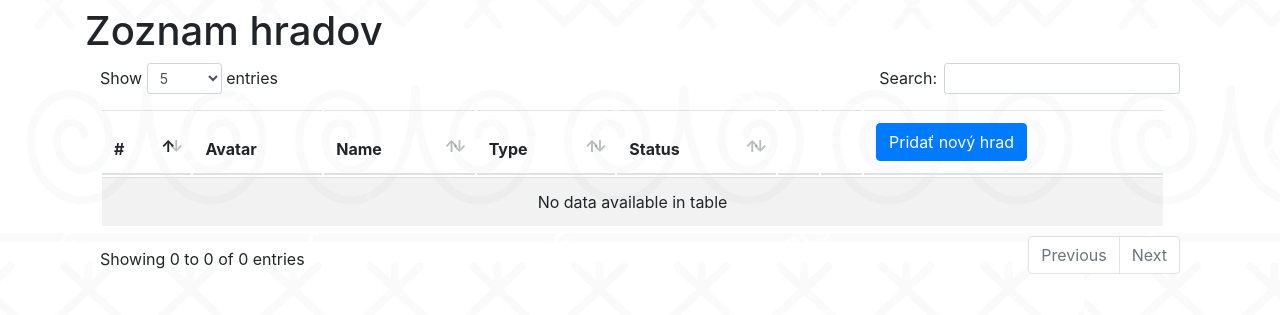
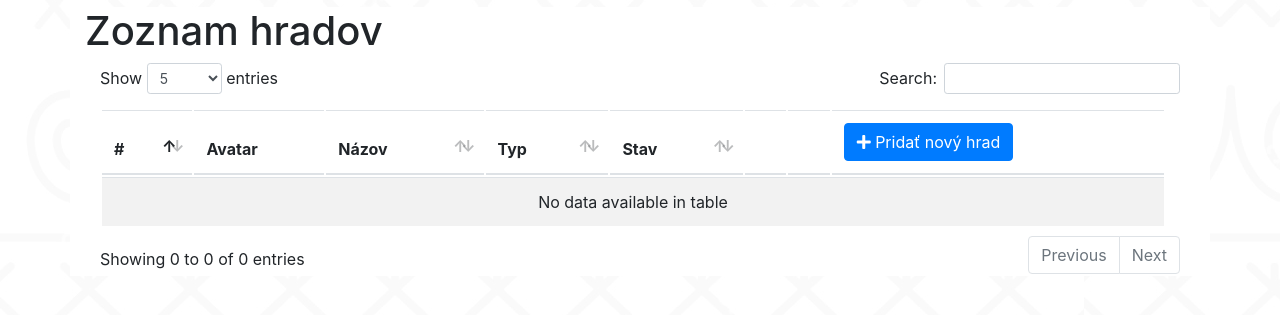
Before and after one commit to ksteflovic/hrady, a CodeIgniter app: page /projekty/index.php/home/index in a window 1280 px wide. Shown: the part 597-912 px from the top of the page. Run offline with CodeIgniter, Linux system fonts and the light colour scheme; data that the repository does not hold is empty; some libraries are stand-ins or nearby versions; some web fonts are replaced.

Commit message:
Vylepsovanie viewu, addu a editu

```diff
--- a/application/controllers/Home.php
+++ b/application/controllers/Home.php
@@ -99,15 +99,15 @@ class Home extends CI_Controller
             $sub_array[] = $hrad->nazov;
             $sub_array[] = $hrad->Typ;
             if (strpos($hrad->Stav, 're verejnosť') !== false) {
-                $sub_array[] = '<td><span class="badge badge-success">' . mb_strtoupper($hrad->Stav) . '</span></td>';
+                $sub_array[] = '<td><h5><span class="badge badge-success">' . mb_strtoupper($hrad->Stav) . '</span></h5></td>';
             } elseif (strpos($hrad->Stav, 'Ruiny') !== false || strpos($hrad->Stav, 'achoval') !== false) {
-                $sub_array[] = '<td><span class="badge badge-warning">' . mb_strtoupper($hrad->Stav) . '</span></td>';
+                $sub_array[] = '<td><h5><span class="badge badge-warning">' . mb_strtoupper($hrad->Stav) . '</span></h5></td>';
             } else {
-                $sub_array[] = '<td><span class="badge badge-danger">' . mb_strtoupper($hrad->Stav) . '</span></td>';
+                $sub_array[] = '<td><h5><span class="badge badge-danger">' . mb_strtoupper($hrad->Stav) . '</span></h5></td>';
             }
-            $sub_array[] = '<button type="button" class="btn btn-outline-success" onclick="otvorView(this.id)" id="' . $hrad->id . '">Detail</button>';
-            $sub_array[] = '<button type="button" class="btn btn-outline-warning" onclick="otvorUpravu(this.id)" id="' . $hrad->id . '">Uprav</button>';
-            $sub_array[] = '<button type="button" class="btn btn-outline-danger" onclick="otvorVymaz(this.id)" id="' . $hrad->id . '">Vymaž</button>';
+            $sub_array[] = '<button type="button" class="btn btn-outline-success" onclick="otvorView(this.id)" id="' . $hrad->id . '">Detail <i class="fas fa-eye"></i></button>';
+            $sub_array[] = '<button type="button" class="btn btn-outline-warning" onclick="otvorUpravu(this.id)" id="' . $hrad->id . '">Uprav <i class="fas fa-pencil-alt"></i></button>';
+            $sub_array[] = '<button type="button" class="btn btn-outline-danger" onclick="otvorVymaz(this.id)" id="' . $hrad->id . '">Vymaž <i class="fas fa-trash-alt"></i></button>';
             $pole[] = $sub_array;
         }
 
--- a/application/views/hrady/view.php
+++ b/application/views/hrady/view.php
@@ -53,7 +53,9 @@
                                         <tr>
                                             <th width="30%">Typ</th>
                                             <th width="20%">Suma</th>
-                                            <th width="50%">Poznámka</th>
+                                            <th width="40%">Poznámka</th>
+
+
                                         </tr>
                                         </thead>
                                         <tbody id="userData">
--- a/application/views/template/tabulka_hrady.php
+++ b/application/views/template/tabulka_hrady.php
@@ -25,19 +25,19 @@ defined('BASEPATH') OR exit('No direct script access allowed');
 <?php endif; ?>
 <div class='container'>
     <div class='row'>
-        <div class="col-md-12">
+        <div class="col-md-12" style="background: white;">
             <h1>Zoznam hradov</h1>
             <table id="CastleTable" class="table table-striped">
                 <thead>
                 <tr>
                     <th>#</th>
                     <th>Avatar</th>
-                    <th>Name</th>
-                    <th>Type</th>
-                    <th>Status</th>
+                    <th>Názov</th>
+                    <th>Typ</th>
+                    <th>Stav</th>
                     <th></th>
                     <th></th>
-                    <th><a href="<?php echo site_url('home/add')?>"><button type="button" class="btn btn-primary" >Pridať nový hrad</button></a></th>
+                    <th><a href="<?php echo site_url('home/add')?>"><button type="button" class="btn btn-primary" ><i class="fas fa-plus"></i> Pridať nový hrad</button></a></th>
 
                 </tr>
                 </thead>
```
